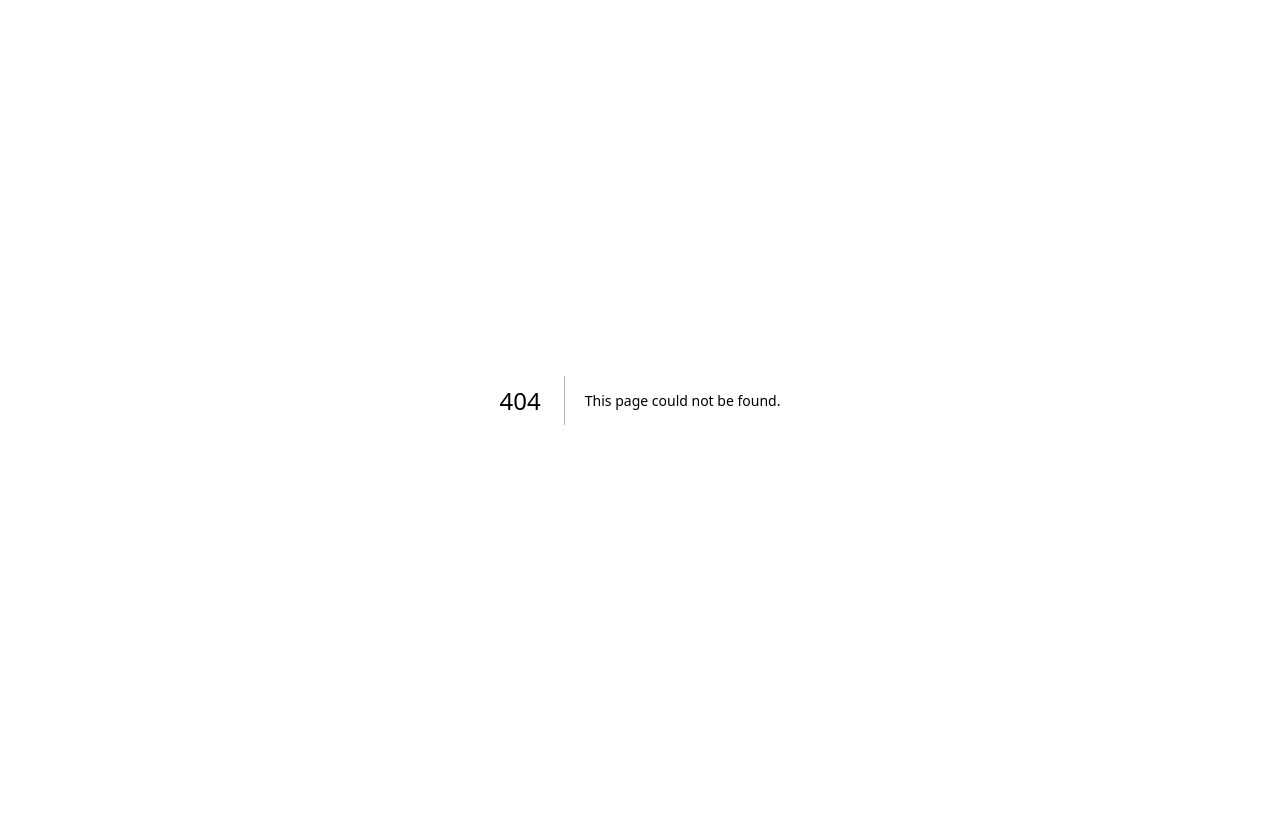
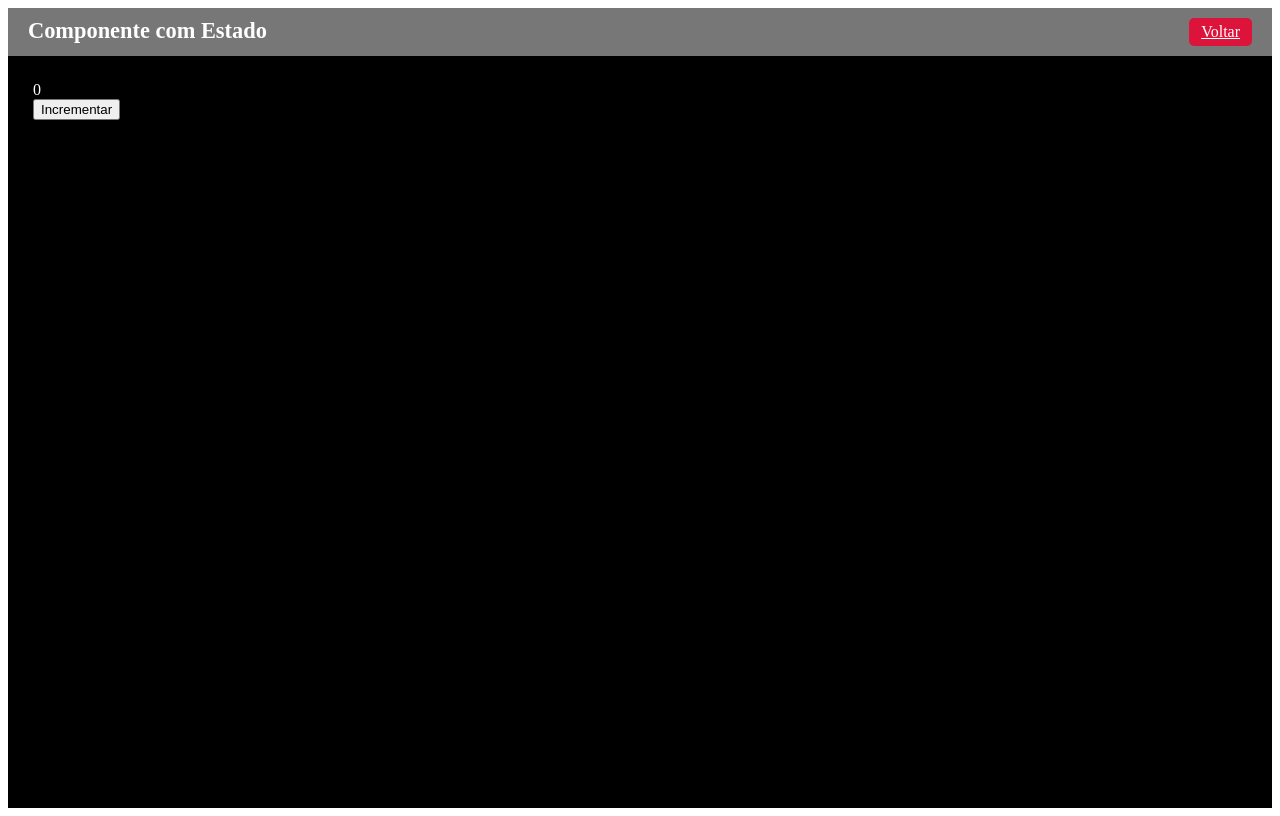
Before and after one commit to alerodrigues-ard/Cod3r-React-Next-2023, a Next.js app in the folder fundamentos/: page /estado in a window 1280 px wide. Before the commit this address had no page. Built offline with nearby package versions, Linux system fonts and the light colour scheme.

Commit message:
Fundamentos Next.js e React
Tópicos:
. Componente com Estado

```diff
--- a/fundamentos/src/app/page.tsx
+++ b/fundamentos/src/app/page.tsx
@@ -16,6 +16,7 @@
       <Navegador texto="JSX" destino="/jsx" cor="crimson"></Navegador>
       <Navegador texto="Nav #01" destino="/navegacao" cor="green"></Navegador>
       <Navegador texto="Nav #02" destino="/cliente/sp/Cliente123" cor="blue"></Navegador>
+      <Navegador texto="Nav #03" destino="/estado" cor="orange"></Navegador>
     </div>
   )
 }
--- a/fundamentos/src/pages/cliente/[filial]/[codigo].tsx
+++ b/fundamentos/src/pages/cliente/[filial]/[codigo].tsx
@@ -5,6 +5,7 @@
   const router = useRouter()
 
   return (
+    // TODO: Retirar inline style quando passar a usar CSS
     <Layout titulo="Navegação Dinâmica">
       <div style={{ color: "#fff" }}>
         <div>Código: {router.query.codigo}</div>
--- /dev/null
+++ b/fundamentos/src/pages/estado.tsx
@@ -0,0 +1,19 @@
+import { useState } from "react";
+import Layout from "@/components/layout";
+
+export default function Estado() {
+  const [numero, setNumero] = useState(0) // É um React Hook
+  function incrementar() {
+    setNumero(numero + 1)
+  }
+
+  return (
+    // TODO: Retirar inline style quando passar a usar CSS
+    <Layout titulo="Componente com Estado">
+      <div style={{color: "#fff"}}>
+        <div>{numero}</div>
+        <button type="button" onClick={incrementar}>Incrementar</button>
+      </div>
+    </Layout>
+  )
+}
```
